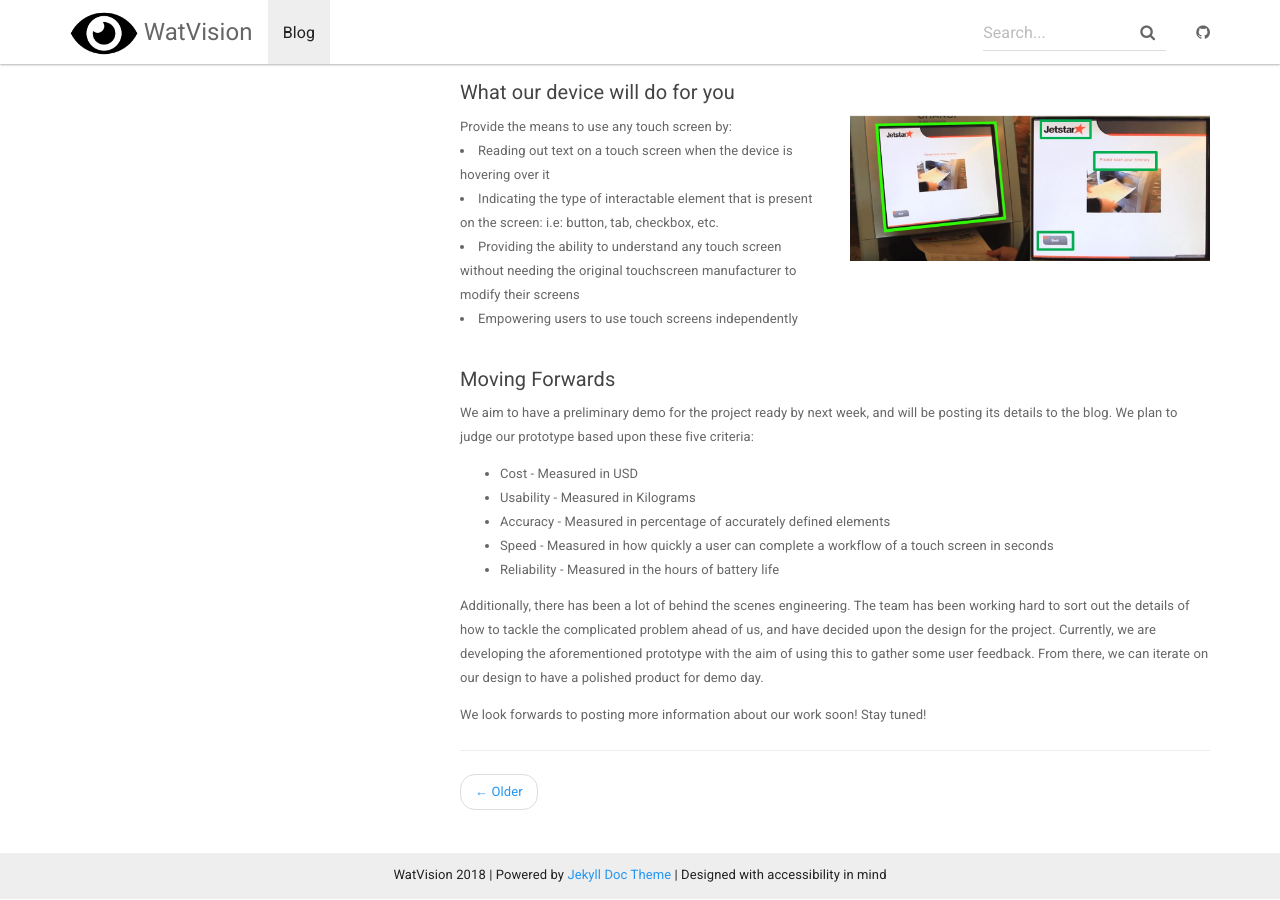
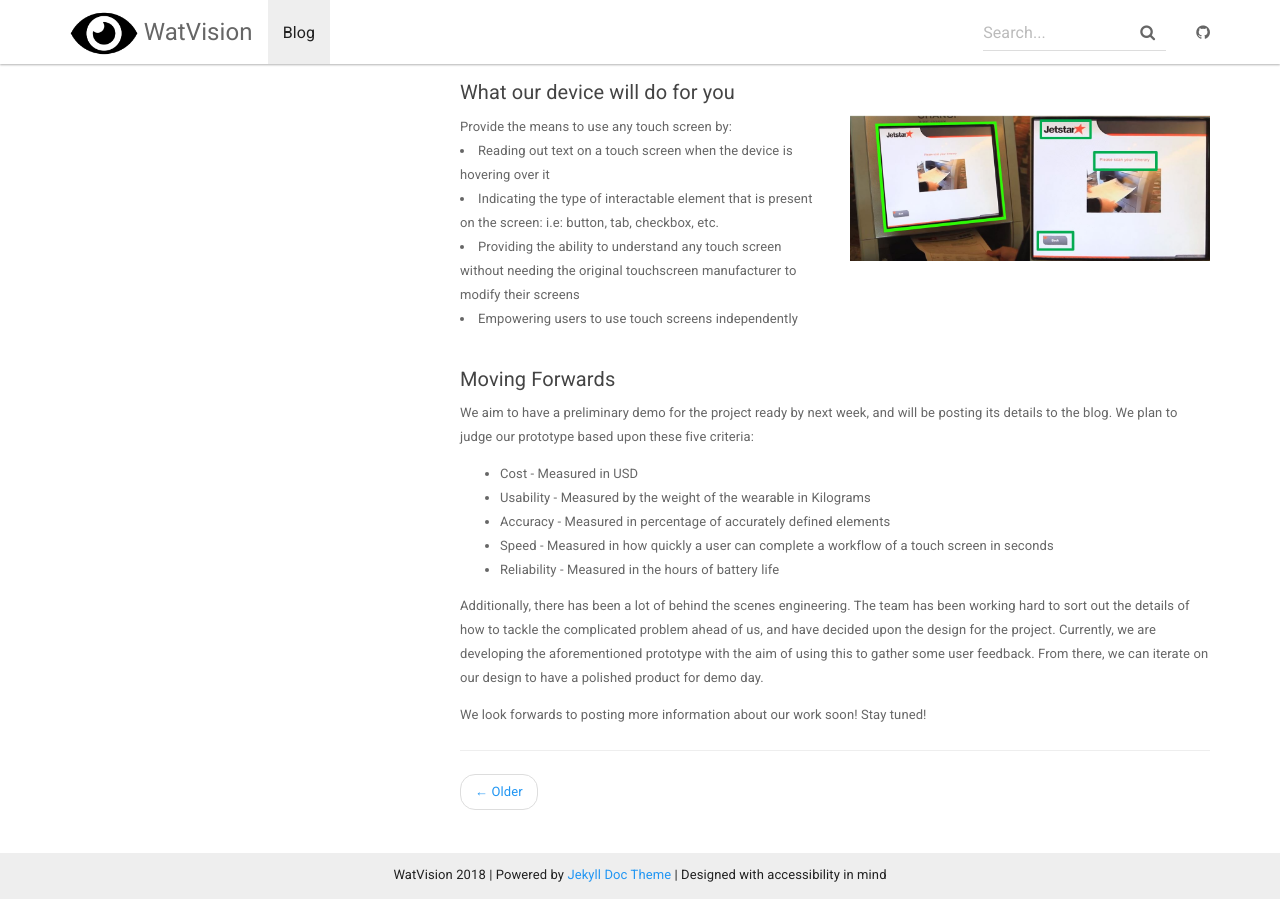
Before and after one commit to watvision/watvision.github.io, a Jekyll site: the page built from _posts/2018-01-09-january-progress-update.md, in a window 1280 px wide and 900 px high, scrolled down 769 px. Built offline with Jekyll 4.4.1, drawn with Linux system fonts in a browser that asks for light colours; nearby versions of some CDN libraries; comment, search, counter and statistics services are not loaded.

Commit message:
Fixed wording

```diff
--- a/_posts/2018-01-09-january-progress-update.md
+++ b/_posts/2018-01-09-january-progress-update.md
@@ -55,7 +55,7 @@ The goal of our project is to create a way for a visually impaired person to use
 We aim to have a preliminary demo for the project ready by next week, and will be posting its details to the blog. We plan to judge our prototype based upon these five criteria:
 
 * Cost - Measured in USD
-* Usability - Measured in Kilograms
+* Usability - Measured by the weight of the wearable in Kilograms
 * Accuracy - Measured in percentage of accurately defined elements
 * Speed - Measured in how quickly a user can complete a workflow of a touch screen in seconds
 * Reliability - Measured in the hours of battery life
```
